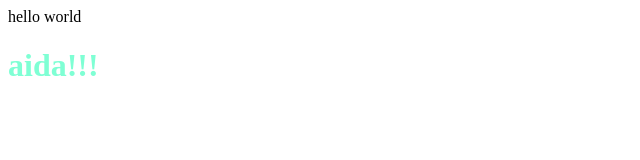
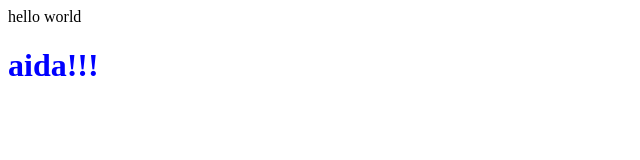
Before and after one commit to aidabmz/web-cs50, a plain HTML site: page index.html in a window 1280 px wide. Shown: the whole page, without its empty margins (0-640 px from the left). Drawn offline with Linux system fonts and the light colour scheme.

Commit message:
change color

```diff
--- a/index.html
+++ b/index.html
@@ -8,6 +8,6 @@
 </head>
 <body>
     hello world
-    <h1 Style="color:aquamarine">aida!!!</h1>
+    <h1 Style="color:blue">aida!!!</h1>
 </body>
 </html>
```
